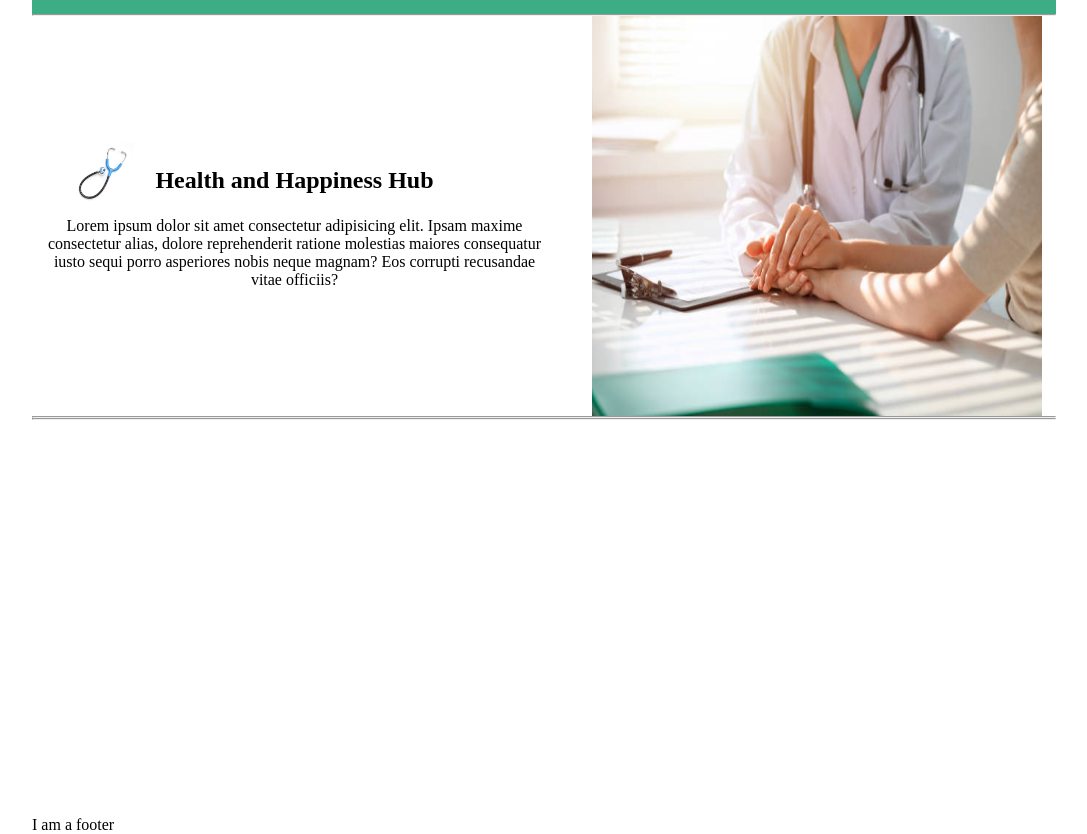
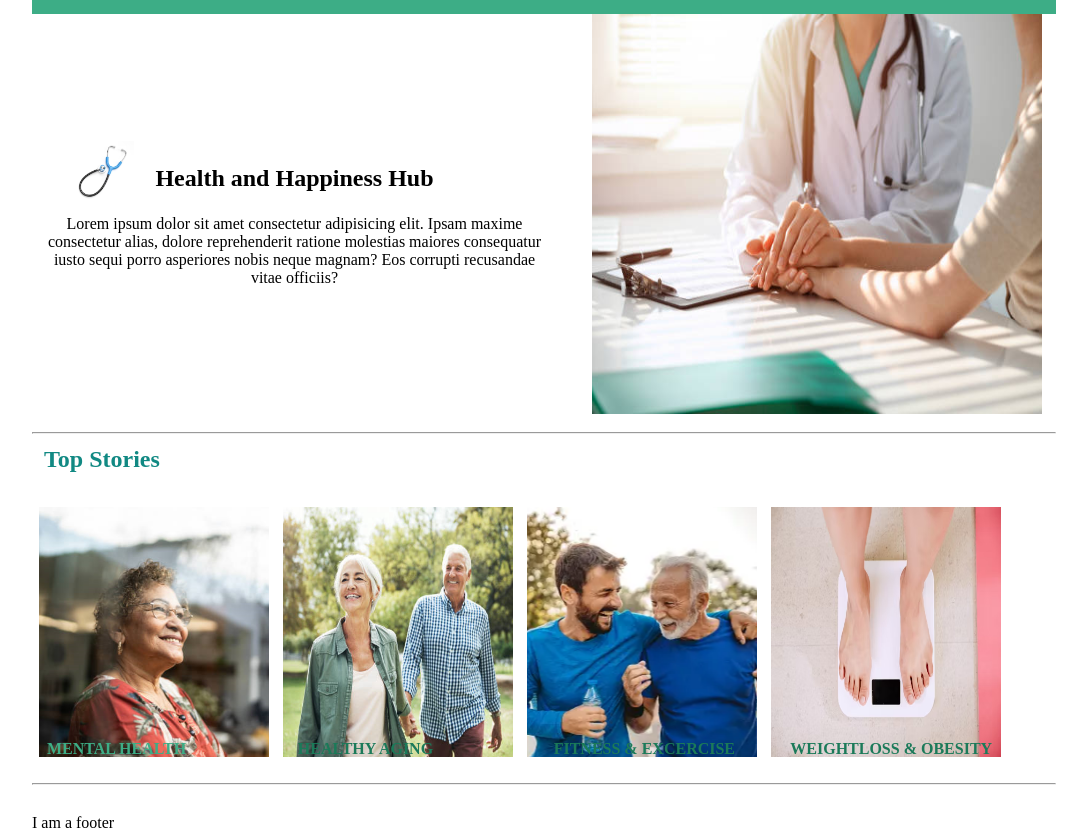
Before and after one commit to PayalB24/CODSOFT, a plain HTML site: page codesoft/landing page/index.html in a window 1280 px wide. Shown: the part 53-887 px from the top of the page, without its empty margins (96-1183 px from the left). Drawn offline with Linux system fonts and the light colour scheme.

Commit message:
files added

```diff
--- a/codesoft/landing page/index.html
+++ b/codesoft/landing page/index.html
@@ -23,7 +23,7 @@
                     <li><Button class="btn">Register / Login</Button></li>
                 </ul>
             </nav>
-            <hr>
+
         </header>
         <main class="min-h-screen">
             <section class="section1">
@@ -38,8 +38,40 @@
                     </div>
                 </div>
             </section>
+            <br>
             <hr>
-            <section></section>
+            <section class="section2">
+                <!-- <div class="flex"></div> -->
+                <h1 class="mytwo">Top Stories</h1>
+                <div class="boxes flex">
+                    <div class="box">
+                        <img class="mentalimg" src="mentalhealth.png" alt="">
+                        <div class="text-overlay">
+                            <h4>MENTAL HEALTH</h4>
+                        </div>
+                    </div>
+                    <div class="box">
+                      <img class="mentalimg" src="healthyaging.png" alt="">
+                      <div class="text-overlay1">
+                      <h4>HEALTHY AGING</h4>
+                    </div>
+                    </div>
+                    <div class="box">
+                        <img class="mentalimg" src="excercise.png" alt="">
+                        <div class="text-overlay2">
+                            <h4>FITNESS & EXCERCISE</h4>
+                        </div>
+
+                    </div>
+                    <div class="box">
+                        <img class="mentalimg" src="weightloss.png" alt="">
+                        <div class="text-overlay3">
+                            <h4>WEIGHTLOSS & OBESITY</h4>
+                        </div>
+
+                    </div>
+                </div>
+            </section>
             <hr>
             <section></section>
         </main>
--- a/codesoft/landing page/style.css
+++ b/codesoft/landing page/style.css
@@ -31,6 +31,63 @@
 .section1{
     max-height: 100vh;
 }
+.section2 h2{
+    font-size: 2rem;
+}
+.box{
+    padding: 11px 1px;
+    margin: 11px 6px;
+    min-width: 15vw;
+    /* border: 1px solid rgb(61, 173, 134); */
+}
+.text-overlay {
+    position: absolute;
+    top: 95%;
+    left: 13%;
+    transform: translate(-21%, 60%);
+    padding: 10px;
+    border-radius: 5px;
+    font-weight: bolder;
+    color: rgb(61, 173, 134);
+ }
+ .text-overlay1 {
+    position: absolute;
+    top: 95%;
+    left: 13%;
+    transform: translate(140%, 60%);
+    padding: 10px;
+    border-radius: 5px;
+    font-weight: bolder;
+    color: rgb(27, 122, 89);
+ }
+ .text-overlay2 {
+    position: absolute;
+    top: 95%;
+    left: 13%;
+    transform: translate(235%, 60%);
+    padding: 10px;
+    border-radius: 5px;
+    font-weight: bolder;
+    color: rgb(27, 122, 89);
+ }
+ .text-overlay3 {
+    position: absolute;
+    top:95%;
+    left: 13%;
+    transform: translate(320%, 60%);
+    padding: 10px;
+    border-radius: 5px;
+    font-weight: bolder;
+    color: rgb(27, 122, 89);
+ }
+ .box-img{
+    height: 70px;
+    width: 50px;
+ }
+.mentalimg{
+    height: 250px;
+    width: 230px;
+}
 .stethimg{
     width: 89px;
     margin-top: 0;
--- a/codesoft/landing page/utils.css
+++ b/codesoft/landing page/utils.css
@@ -39,7 +39,10 @@
     margin-top: 20px;
     margin-bottom: 23px;
 }
-
+.mytwo{
+    margin : 12px 12px;
+    color: rgb(17, 137, 131);
+}
 .pxtwo {
     padding-left: 13px;
     padding-right: 13px;
```
Also changed, not shown: codesoft/landing page/excercise.png (added), codesoft/landing page/healthyaging.png (added), codesoft/landing page/mentalhealth.png (added), codesoft/landing page/weightloss.png (added).
